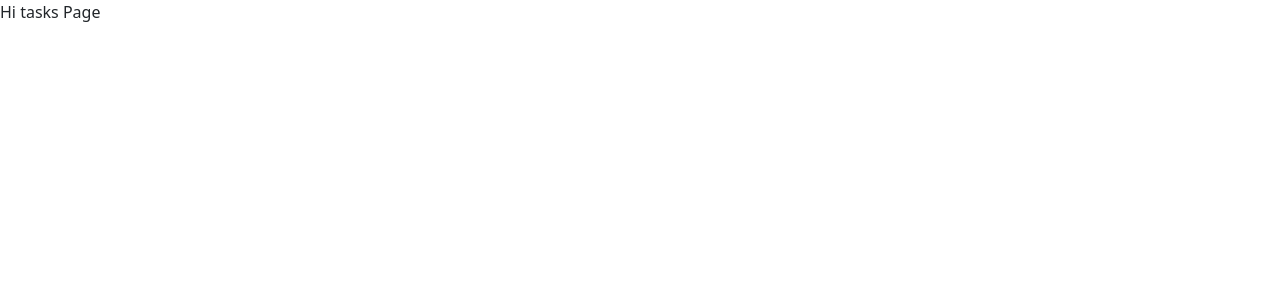
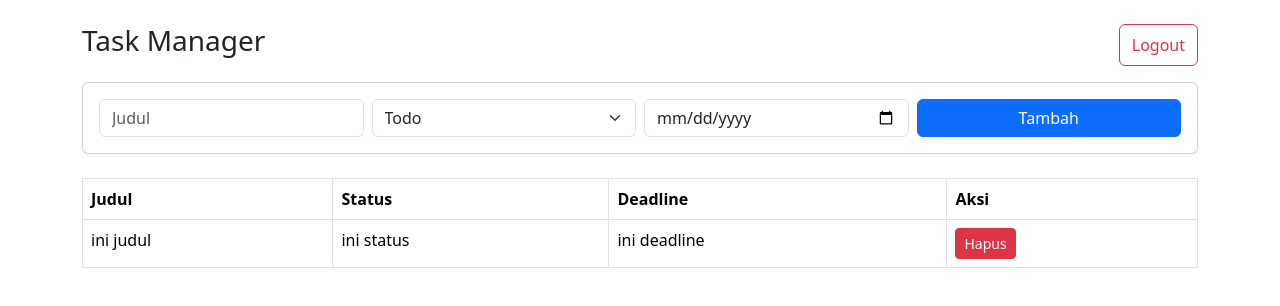
Before and after one commit to aldysufri17/Nexa-Test, a Vue app in the folder frontend/: page /task in a window 1280 px wide. Shown: the top 306 px of the page. Built offline with nearby package versions, Linux system fonts and the light colour scheme.

Commit message:
feat(frontend): slicing TasksManager page using boostrap

```diff
--- a/frontend/src/views/TasksManager.vue
+++ b/frontend/src/views/TasksManager.vue
@@ -1,3 +1,49 @@
 <template>
-    <div>Hi tasks Page</div>
+    <div class="container mt-4">
+        <div class="d-flex justify-content-between mb-3">
+            <h3>Task Manager</h3>
+            <button class="btn btn-outline-danger">Logout</button>
+        </div>
+
+        <div class="card p-3 mb-4">
+            <div class="row g-2">
+                <div class="col">
+                    <input class="form-control" placeholder="Judul" />
+                </div>
+                <div class="col">
+                    <select class="form-select" >
+                        <option value="todo">Todo</option>
+                        <option value="done">Done</option>
+                    </select>
+                </div>
+                <div class="col">
+                    <input type="date" class="form-control" />
+                </div>
+                <div class="col">
+                    <button class="btn btn-primary w-100">Tambah</button>
+                </div>
+            </div>
+        </div>
+
+        <table class="table table-bordered">
+            <thead>
+                <tr>
+                    <th>Judul</th>
+                    <th>Status</th>
+                    <th>Deadline</th>
+                    <th>Aksi</th>
+                </tr>
+            </thead>
+            <tbody>
+                <tr>
+                    <td>ini judul</td>
+                    <td>ini status</td>
+                    <td>ini deadline</td>
+                    <td>
+                        <button class="btn btn-danger btn-sm">Hapus</button>
+                    </td>
+                </tr>
+            </tbody>
+        </table>
+    </div>
 </template>
```
